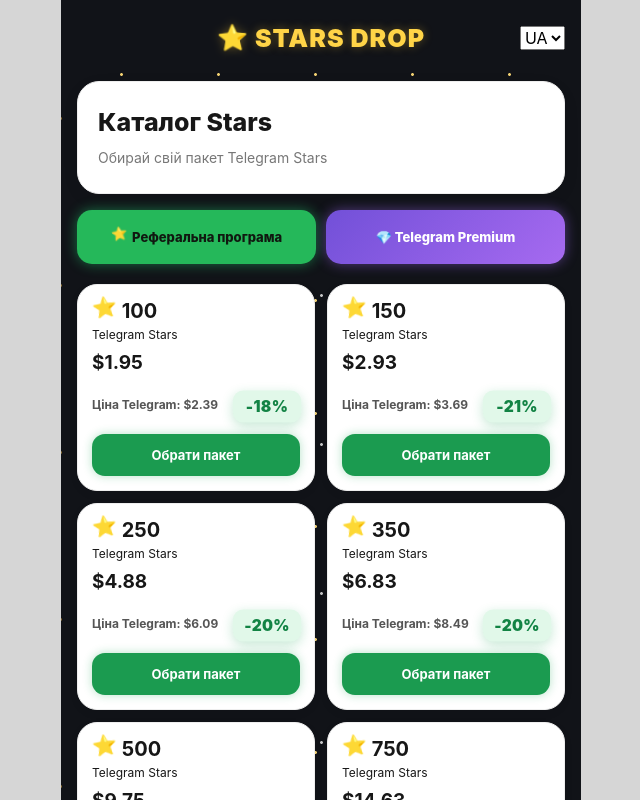
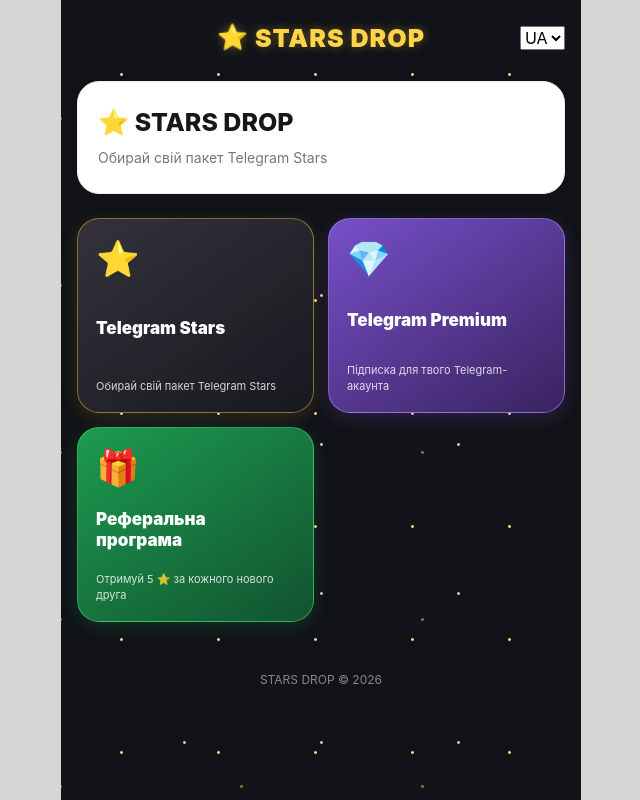
Before and after one commit to Cotif155/star-drop-miniapp, a React (Vite) app in the folder frontend/: page / in a window 1280 px wide. Shown: the top 800 px of the page, without its empty margins (319-959 px from the left). Built offline with nearby package versions, Linux system fonts and the light colour scheme.

Commit message:
Add home menu for Stars Premium and referrals

```diff
--- a/frontend/src/App.css
+++ b/frontend/src/App.css
@@ -1708,3 +1708,87 @@ html, body {
     animation: none !important;
   }
 }
+
+
+/* ===== STARS DROP HOME MENU ===== */
+.home-menu-grid {
+  display: grid;
+  grid-template-columns: repeat(2, minmax(0, 1fr));
+  gap: 14px;
+  width: 100%;
+  margin: 0 auto 24px;
+}
+
+.home-menu-card {
+  display: flex;
+  flex-direction: column;
+  align-items: flex-start;
+  justify-content: space-between;
+  gap: 12px;
+  min-width: 0;
+  min-height: 195px;
+  padding: 18px;
+  border: 1px solid rgba(255,255,255,0.18);
+  border-radius: 22px;
+  color: #fff;
+  text-align: left;
+  cursor: pointer;
+  transition: transform 0.2s ease, filter 0.2s ease;
+}
+
+.home-menu-card:active {
+  transform: scale(0.97);
+  filter: brightness(1.15);
+}
+
+.home-menu-icon {
+  font-size: 35px;
+  line-height: 1.2;
+}
+
+.home-menu-card strong {
+  font-size: 17px;
+  line-height: 1.25;
+  font-weight: 900;
+}
+
+.home-menu-card small {
+  font-size: 11px;
+  line-height: 1.4;
+  opacity: 0.82;
+}
+
+.stars-menu-card {
+  background: linear-gradient(145deg, #34313a, #17191f);
+  border-color: rgba(255, 207, 71, 0.45);
+  box-shadow: 0 5px 18px rgba(255, 190, 50, 0.12);
+}
+
+.premium-menu-card {
+  background: linear-gradient(145deg, #7650c9, #39235f);
+  border-color: rgba(190, 155, 255, 0.5);
+  box-shadow: 0 5px 18px rgba(145, 90, 230, 0.2);
+}
+
+.referral-menu-card {
+  background: linear-gradient(145deg, #1c9b50, #12532f);
+  border-color: rgba(100, 255, 155, 0.4);
+  box-shadow: 0 5px 18px rgba(37, 184, 90, 0.18);
+}
+
+.stars-catalog-screen {
+  width: 100%;
+}
+
+.stars-catalog-screen > .back-button {
+  margin-bottom: 18px;
+}
+
+@media (max-width: 360px) {
+  .home-menu-grid { gap: 10px; }
+  .home-menu-card {
+    min-height: 175px;
+    padding: 14px;
+  }
+  .home-menu-card strong { font-size: 15px; }
+}
--- a/frontend/src/App.jsx
+++ b/frontend/src/App.jsx
@@ -365,12 +365,19 @@ export default function App() {
       setMethod(null);
     } else if (screen === "payment") {
       setScreen("order");
+    } else if (screen === "order") {
+      setScreen("stars");
     } else {
       setScreen("catalog");
     }
   }
   return (
-    <div className={`app ${screen === "referral" ? "referral-mode" : screen === "catalog" ? "catalog-mode" : screen === "order" || screen === "premium" ? "order-mode" : screen === "payment" || screen === "premium-payment" ? "payment-mode" : ""}`}>
+    <div className={`app ${
+      screen === "referral" ? "referral-mode" :
+      screen === "catalog" || screen === "stars" ? "catalog-mode" :
+      screen === "order" || screen === "premium" ? "order-mode" :
+      screen === "payment" || screen === "premium-payment" ? "payment-mode" : ""
+    }`}>
       <header className="topbar">
         <div className="brand"><span className="brand-star">⭐</span> STARS DROP</div>
         <select
@@ -384,25 +391,39 @@ export default function App() {
       </header>
       {screen === "catalog" && (
         <>
+          <section className="hero home-hero">
+            <h1>⭐ STARS DROP</h1>
+            <p>{t.subtitle}</p>
+          </section>
+          <div className="home-menu-grid">
+            <button className="home-menu-card stars-menu-card" onClick={() => setScreen("stars")}>
+              <span className="home-menu-icon">⭐</span>
+              <strong>Telegram Stars</strong>
+              <small>{t.subtitle}</small>
+            </button>
+            <button className="home-menu-card premium-menu-card" onClick={() => setScreen("premium")}>
+              <span className="home-menu-icon">💎</span>
+              <strong>{t.premium}</strong>
+              <small>{t.premiumSubtitle}</small>
+            </button>
+            <button className="home-menu-card referral-menu-card" onClick={loadReferral}>
+              <span className="home-menu-icon">🎁</span>
+              <strong>{t.referral}</strong>
+              <small>{t.reward}</small>
+            </button>
+          </div>
+        </>
+      )}
+
+      {screen === "stars" && (
+        <section className="stars-catalog-screen">
+          <button className="back-button" onClick={() => setScreen("catalog")}>
+            ← {t.back}
+          </button>
           <section className="hero">
             <h1>{t.title}</h1>
             <p>{t.subtitle}</p>
           </section>
-          <div className="catalog-action-row">
-            <button
-              className="secondary-button referral-open"
-              onClick={loadReferral}
-            >
-              <span className="star-animate">⭐</span> {t.referral}
-            </button>
-            <button
-              className="secondary-button premium-open"
-              onClick={() => setScreen("premium")}
-            >
-              💎 {t.premium}
-            </button>
-          </div>
-
           <div className="package-list">
             {packages.map((item) => (
               <div className="package-card" key={item.stars}>
@@ -442,7 +463,7 @@ export default function App() {
               </div>
             ))}
           </div>
-        </>
+        </section>
       )}
       {screen === "order" && selected && (
         <section className="content-screen">
```
